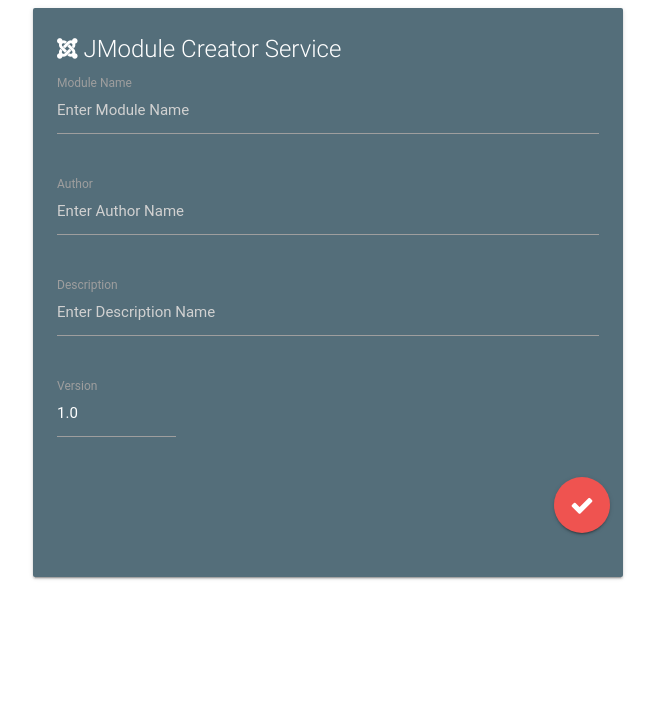
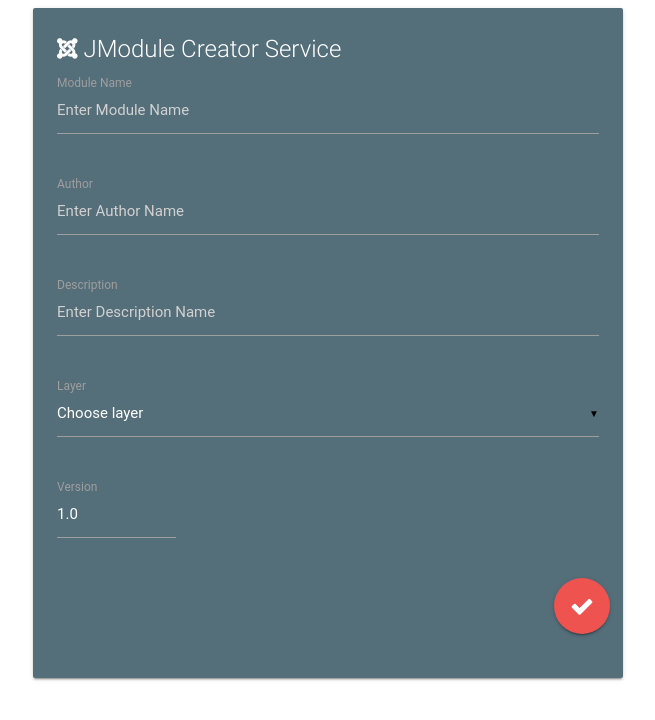
Before and after one commit to beingsane/jmodule-maker, a Django app: page / in a window 1280 px wide. Shown: the top 720 px of the page, without its empty margins (312-967 px from the left). Run offline with Django 3.2, Linux system fonts and the light colour scheme; some libraries are stand-ins or nearby versions; some web fonts are replaced.

Commit message:
Add layout option (admin or site)

```diff
--- a/core/templates/app/index.html
+++ b/core/templates/app/index.html
@@ -30,6 +30,16 @@
                         </div>
                     </div>
                     <div class="row">
+                        <div class="input-field col s12">
+                            <select id="inp_layer">
+                                <option value="" disabled selected>Choose layer</option>
+                                <option value="site">Site</option>
+                                <option value="administrator">Administrator</option>
+                            </select>
+                            <label for="layer">Layer</label>
+                        </div>
+                    </div>
+                    <div class="row">
                         <div class="input-field col s3">
                             <input type="number" id="inp_version" class="validate" value="1.0">
                             <label for="version">Version</label>
--- a/core/views.py
+++ b/core/views.py
@@ -47,6 +47,7 @@
         'mod_tmp': 'mod_' + data['module_name'].lower(),
         'author_tmp': data['author'],
         'description_tmp': data['description'],
+        'layer_tmp': data['layer'],
         'version_tmp': data['version'],
         'name_tmp': data['module_name'].title(),
         'year_tmp': date['year'],
@@ -207,5 +208,6 @@
         data['module_name'] = module_name.replace(' ', '')
         data['author'] = request.POST['author']
         data['description'] = request.POST['description']
+        data['layer'] = request.POST['layer']
         data['version'] = request.POST['version']
         return start_gen(data)
--- a/media/assets/js/core.js
+++ b/media/assets/js/core.js
@@ -45,9 +45,12 @@
         var module_name = $('#inp_name').val();
         var author = $('#inp_author').val();
         var description = $('#inp_description').val()
+        var layer = $('#inp_layer').val();
         var version = $('#inp_version').val();
 
-        if (module_name == '' || author == '' || description == '' || version == '') {
+        if (module_name == '' || author == '' ||
+            description == '' || layer == '' ||
+            version == '') {
             swal(
                 'Oops..',
                 'Please filling out empty fields',
@@ -61,6 +64,7 @@
             'module_name': module_name,
             'author': author,
             'description': description,
+            'layer': layer,
             'version': version
         };
 
@@ -91,4 +95,6 @@
             return false;
         }
     });
+
+    $('select').material_select();
 });
```
